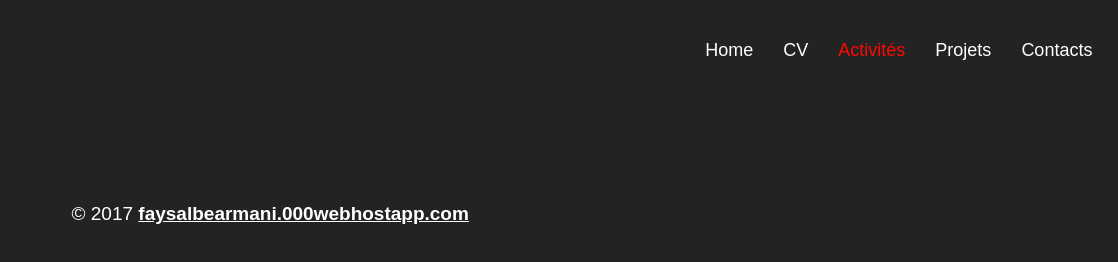
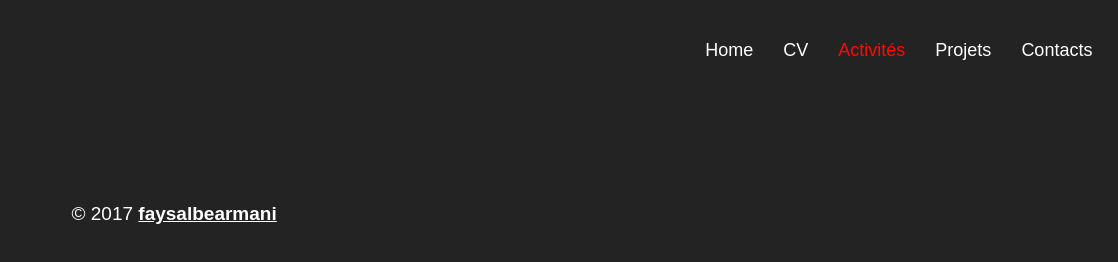
Before and after one commit to FaysalBearmani/faysalbearmani.github.io, a plain HTML site: page Activites.html in a window 1280 px wide. Shown: the full height of the page, 0-1118 px from the left. Drawn offline with nearby package versions, Linux system fonts and the light colour scheme.

Commit message:
Update Activites.html

```diff
--- a/Activites.html
+++ b/Activites.html
@@ -44,7 +44,7 @@
 						</div></div>
 <div class="vbox wb_container" id="wb_footer" style="height: 104px;">
 
-<div id="wb_cs_row_16" class="wb-cs-row"><div id="wb_cs_col_17" class="wb-cs-col"><div id="wb_element_instance12" class="wb_element wb-cs-elem" style=" line-height: normal;"><p class="wb-stl-footer">© 2017 <a href="http://faysalbearmani.000webhostapp.com">faysalbearmani.000webhostapp.com</a></p>
+<div id="wb_cs_row_16" class="wb-cs-row"><div id="wb_cs_col_17" class="wb-cs-col"><div id="wb_element_instance12" class="wb_element wb-cs-elem" style=" line-height: normal;"><p class="wb-stl-footer">© 2017 <a href="index.html">faysalbearmani</a></p>
 </div></div><div class="wb-cs-clear"></div></div><div id="wb_element_instance14" class="wb_element" style="text-align: center; width: 100%;"><div class="wb_footer"></div><script type="text/javascript">
 			$(function() {
 				var footer = $(".wb_footer");
```
